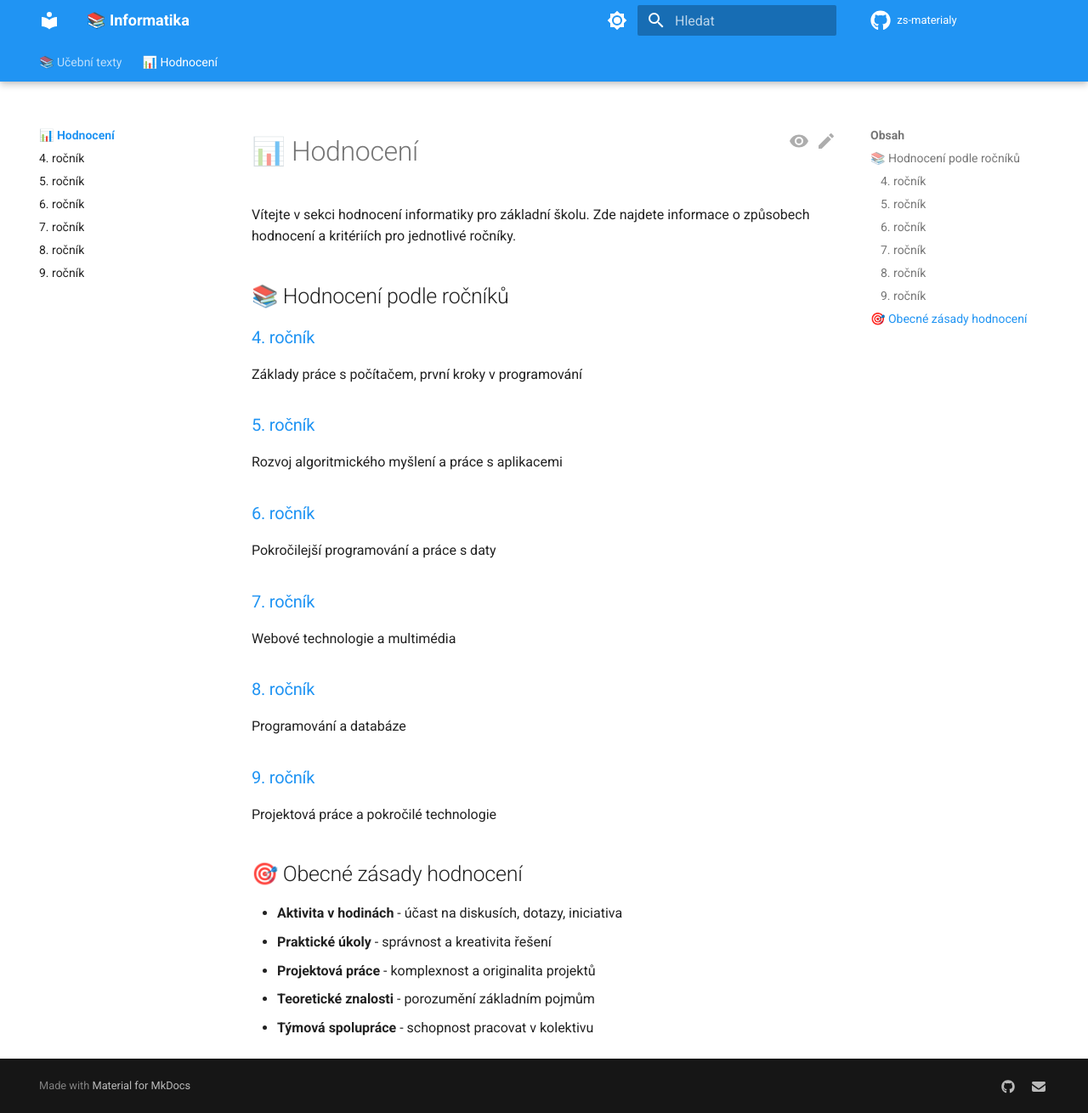
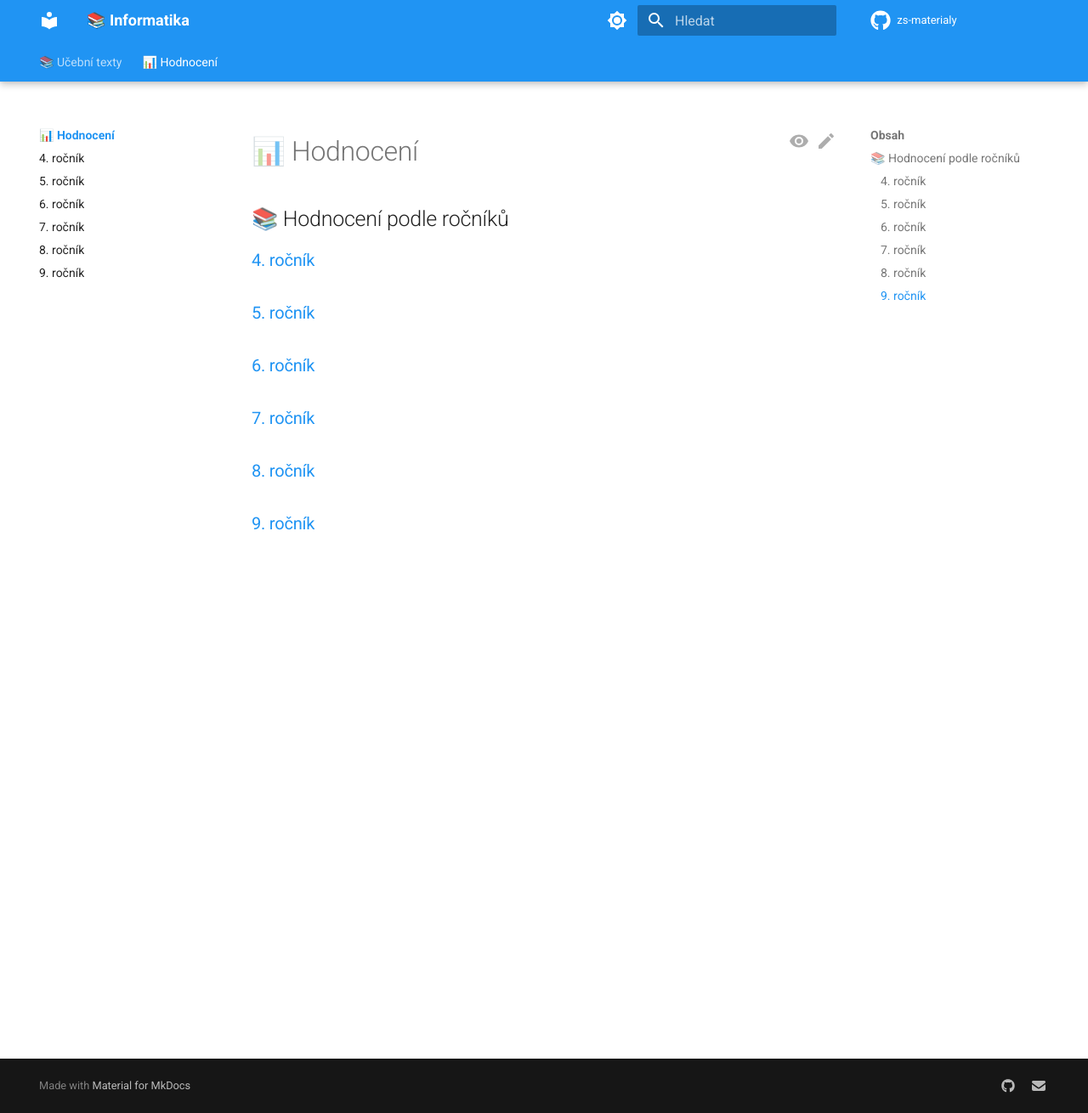
Before and after one commit to tomnovota/zs-materialy, an MkDocs documentation site: the page built from docs/hodnoceni/index.md, in a window 1280 px wide and 1310 px high. Shown: the whole window at 85% size. Built offline with MkDocs 1.6.1 and Material for MkDocs 9.7.7, drawn with Linux system fonts in a browser that asks for light colours; comment, search, counter and statistics services are not loaded.

Commit message:
Emptied evalution.

```diff
--- a/docs/hodnoceni/index.md
+++ b/docs/hodnoceni/index.md
@@ -1,31 +1,15 @@
 # 📊 Hodnocení
-
-Vítejte v sekci hodnocení informatiky pro základní školu. Zde najdete informace o způsobech hodnocení a kritériích pro jednotlivé ročníky.
 
 ## 📚 Hodnocení podle ročníků
 
 ### [4. ročník](04/index.md)
-Základy práce s počítačem, první kroky v programování
 
 ### [5. ročník](05/index.md)
-Rozvoj algoritmického myšlení a práce s aplikacemi
 
 ### [6. ročník](06/index.md)
-Pokročilejší programování a práce s daty
 
 ### [7. ročník](07/index.md)
-Webové technologie a multimédia
 
 ### [8. ročník](08/index.md)
-Programování a databáze
 
 ### [9. ročník](09/index.md)
-Projektová práce a pokročilé technologie
-
-## 🎯 Obecné zásady hodnocení
-
-- **Aktivita v hodinách** - účast na diskusích, dotazy, iniciativa
-- **Praktické úkoly** - správnost a kreativita řešení
-- **Projektová práce** - komplexnost a originalita projektů
-- **Teoretické znalosti** - porozumění základním pojmům
-- **Týmová spolupráce** - schopnost pracovat v kolektivu
```
Also changed, not shown: docs/index.md (+2 -2 lines).
